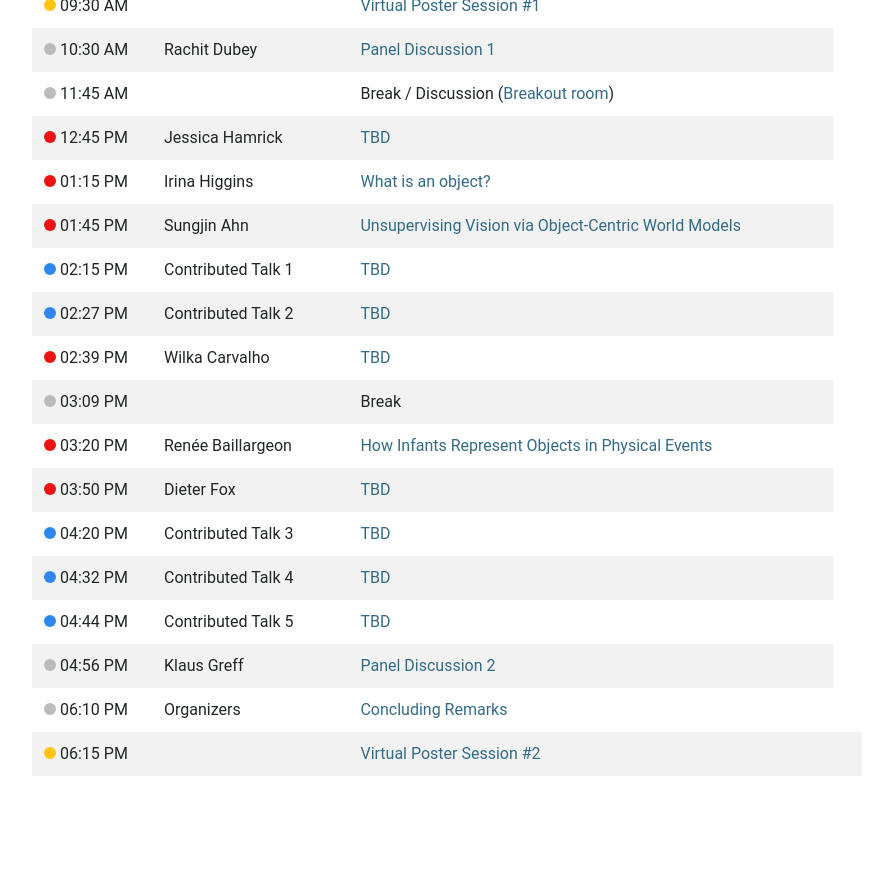
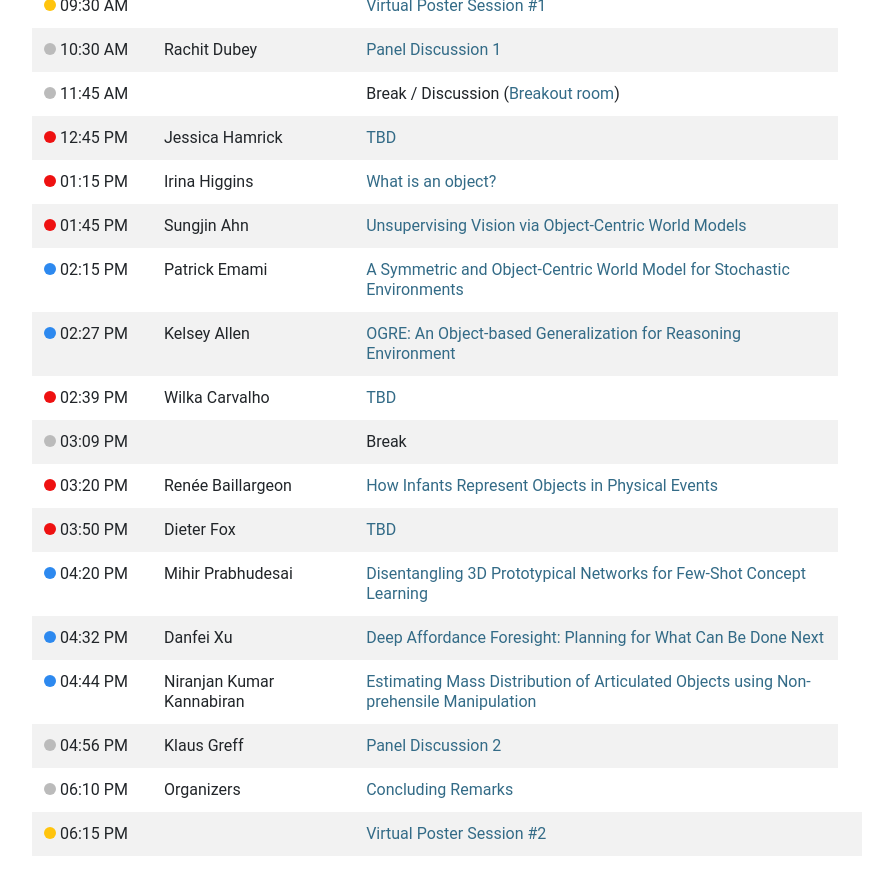
Before and after one commit to orlrworkshop/orlrworkshop.github.io, a Jekyll site: the page built from schedule.html, in a window 1280 px wide and 900 px high, scrolled down 547 px. Shown: the top 895 px of the window, without its empty margins (193-1086 px from the left). Built offline with Jekyll 4.4.1, drawn with Linux system fonts in a browser that asks for light colours; nearby versions of some CDN libraries; before the commit the page ends 1419 px from its top, so only the background shows below that.

Commit message:
sync orals

```diff
--- a/schedule.html
+++ b/schedule.html
@@ -72,14 +72,14 @@ Preliminary schedule.
     </tr>
     <tr>
       <td><span class="dot-contributed-talk"></span> 02:15 PM</td>
-      <td>Contributed Talk 1</td>
-      <td><a href="">TBD</a></td>
+      <td>Patrick Emami</td>
+      <td><a href="/program/orlr_3.html">A Symmetric and Object-Centric World Model for Stochastic Environments</a></td>
 <!--      <td><a href="https://iclr.rocket.chat/channel/baics_channel_46" target="_blank">#baics_channel_46</a></td>-->
     </tr>
     <tr>
       <td><span class="dot-contributed-talk"></span> 02:27 PM</td>
-      <td>Contributed Talk 2</td>
-      <td><a href="">TBD</a></td>
+      <td>Kelsey Allen</td>
+      <td><a href="/program/orlr_9.html">OGRE: An Object-based Generalization for Reasoning Environment</a></td>
 <!--      <td><a href="https://iclr.rocket.chat/channel/baics_channel_46" target="_blank">#baics_channel_46</a></td>-->
     </tr>
     <tr>
@@ -108,20 +108,20 @@ Preliminary schedule.
     </tr>
     <tr>
       <td><span class="dot-contributed-talk"></span> 04:20 PM</td>
-      <td>Contributed Talk 3</td>
-      <td><a href="">TBD</a></td>
+      <td>Mihir Prabhudesai</td>
+      <td><a href="/program/orlr_17.html">Disentangling 3D Prototypical Networks for Few-Shot Concept Learning</a></td>
 <!--      <td><a href="https://iclr.rocket.chat/channel/baics_channel_46" target="_blank">#baics_channel_46</a></td>-->
     </tr>
     <tr>
       <td><span class="dot-contributed-talk"></span> 04:32 PM</td>
-      <td>Contributed Talk 4</td>
-      <td><a href="">TBD</a></td>
+      <td>Danfei Xu</td>
+      <td><a href="/program/orlr_20.html">Deep Affordance Foresight: Planning for What Can Be Done Next</a></td>
 <!--      <td><a href="https://iclr.rocket.chat/channel/baics_channel_46" target="_blank">#baics_channel_46</a></td>-->
     </tr>
     <tr>
       <td><span class="dot-contributed-talk"></span> 04:44 PM</td>
-      <td>Contributed Talk 5</td>
-      <td><a href="">TBD</a></td>
+      <td>Niranjan Kumar Kannabiran</td>
+      <td><a href="/program/orlr_25.html">Estimating Mass Distribution of Articulated Objects using Non-prehensile Manipulation</a></td>
 <!--      <td><a href="https://iclr.rocket.chat/channel/baics_channel_46" target="_blank">#baics_channel_46</a></td>-->
     </tr>
     <tr>
```
